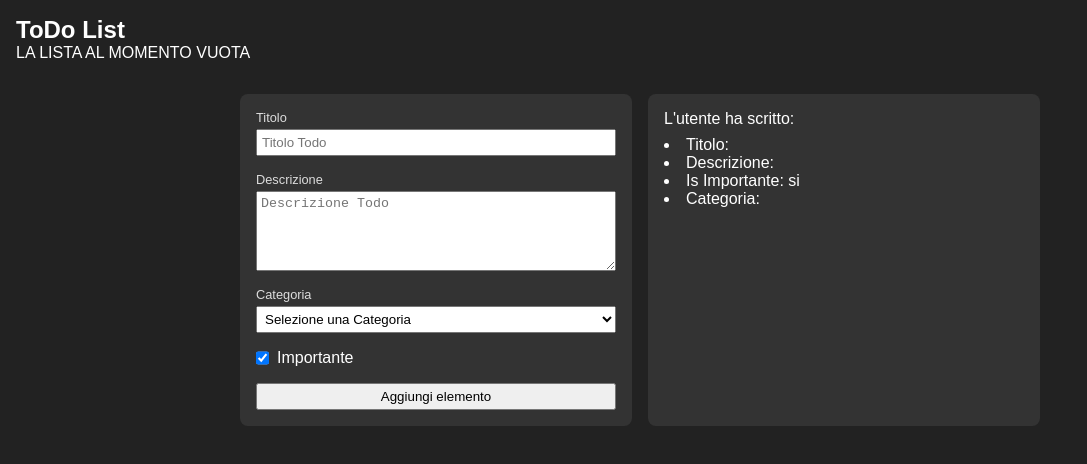
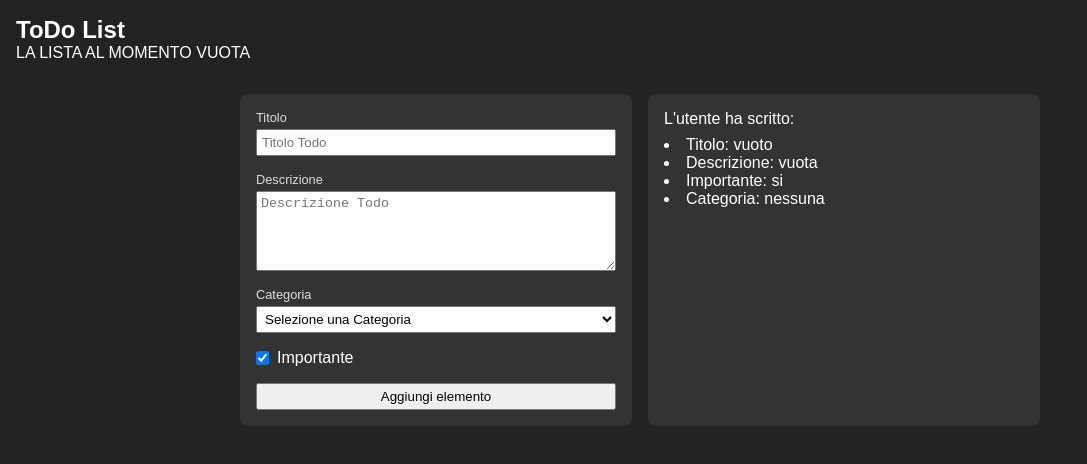
Before and after one commit to Giaculliantonella-WD/React-state, a React (Vite) app: page / in a window 1280 px wide. Shown: the top 464 px of the page, without its empty margins (0-1087 px from the left). Built offline with nearby package versions, Linux system fonts and the light colour scheme.

Commit message:
conditional rendering preview

```diff
--- a/src/App.jsx
+++ b/src/App.jsx
@@ -87,9 +87,9 @@ function App() {
             <span>Categoria</span>
             <select value={categoria} onChange={updateCategoria}>
               <option value="" disabled>Selezione una Categoria</option>
-              <option value="casa">casa</option>
-              <option value="lavoro">lavoro</option>
-              <option value="altro">altro</option>
+              <option value="casa">Casa</option>
+              <option value="lavoro">Lavoro</option>
+              <option value="altro">Altro</option>
             </select>
           </label>
           <label className="horizontal">
@@ -105,10 +105,10 @@ function App() {
         <div id="todo-insert-preview">
           <div>L'utente ha scritto:
             <ul>
-              <li>Titolo: {titolo}</li>
-              <li>Descrizione: {descrizione}</li>
-              <li>Is Importante: {IsImportante ? "si" : "no"}</li>
-              <li>Categoria: {categoria}</li>
+              <li>Titolo: {titolo || "vuoto"}</li>
+              <li>Descrizione: {descrizione || "vuota"}</li>
+              <li>Importante: {IsImportante ? "si" : "no"}</li>
+              <li>Categoria: {categoria || "nessuna"}</li>
             </ul>
           </div>
         </div>
```
